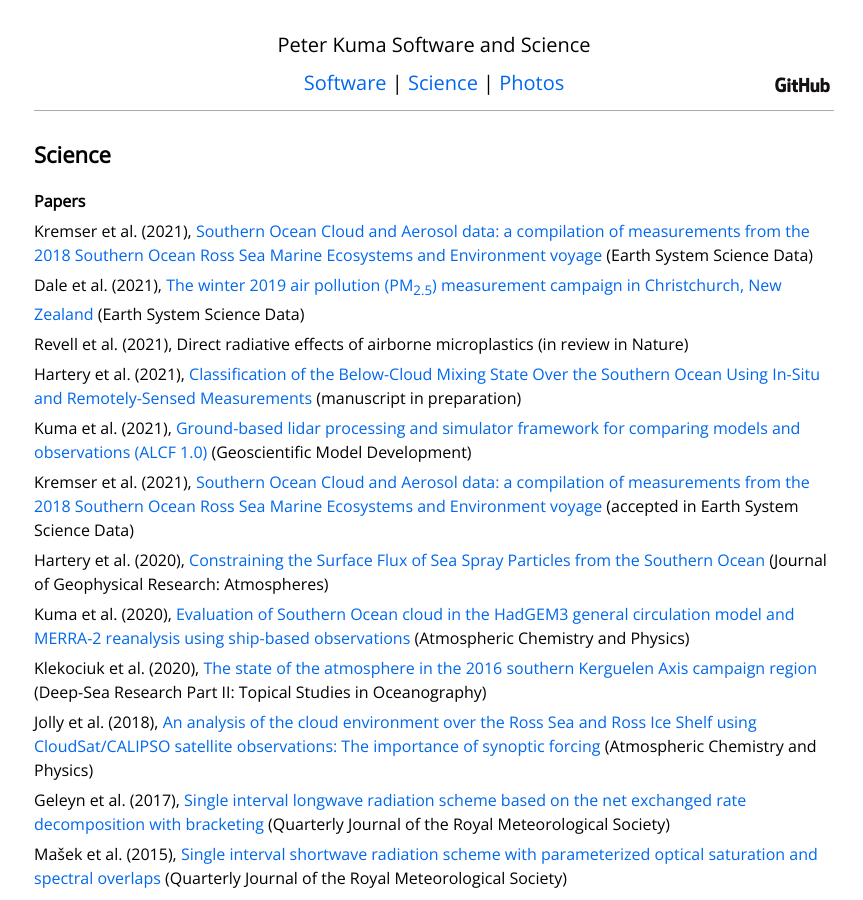
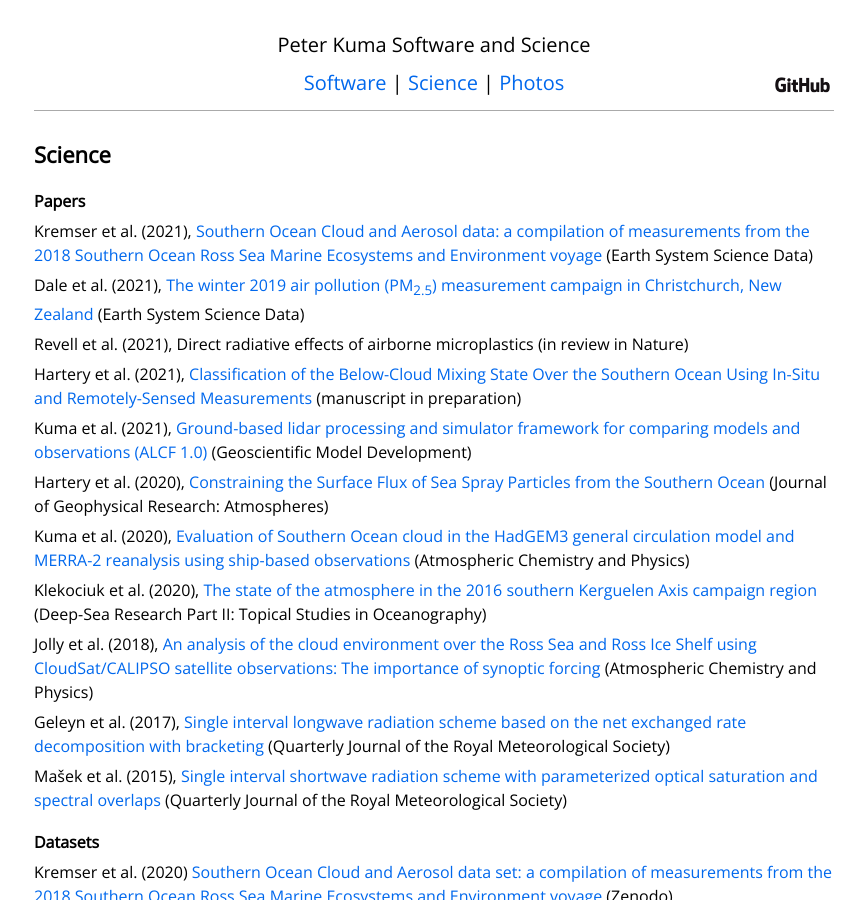
Before and after one commit to peterkuma/peterkuma.net, a Jekyll site: the page built from science/index.md, in a window 1280 px wide and 900 px high. Shown: the whole window, without its empty margins (206-1069 px from the left). Built offline with Jekyll 4.4.1, drawn with Linux system fonts in a browser that asks for light colours.

Commit message:
Remove a duplicit row

```diff
--- a/science/index.md
+++ b/science/index.md
@@ -16,8 +16,6 @@ Revell et al. (2021), Direct radiative effects of airborne microplastics (in rev
 Hartery et al. (2021), [Classification of the Below-Cloud Mixing State Over the Southern Ocean Using In-Situ and Remotely-Sensed Measurements](https://www.essoar.org/doi/abs/10.1002/essoar.10502904.2) (manuscript in preparation)
 
 Kuma et al. (2021), [Ground-based lidar processing and simulator framework for comparing models and observations (ALCF 1.0)](papers/kuma_et_al_2021/) (Geoscientific Model Development)
-
-Kremser et al. (2021), [Southern Ocean Cloud and Aerosol data: a compilation of measurements from the 2018 Southern Ocean Ross Sea Marine Ecosystems and Environment voyage](https://essd.copernicus.org/preprints/essd-2020-321/) (accepted in Earth System Science Data)
 
 Hartery et al. (2020), [Constraining the Surface Flux of Sea Spray Particles from the Southern Ocean](https://agupubs.onlinelibrary.wiley.com/doi/10.1029/2019JD032026) (Journal of Geophysical Research: Atmospheres)
 
```
